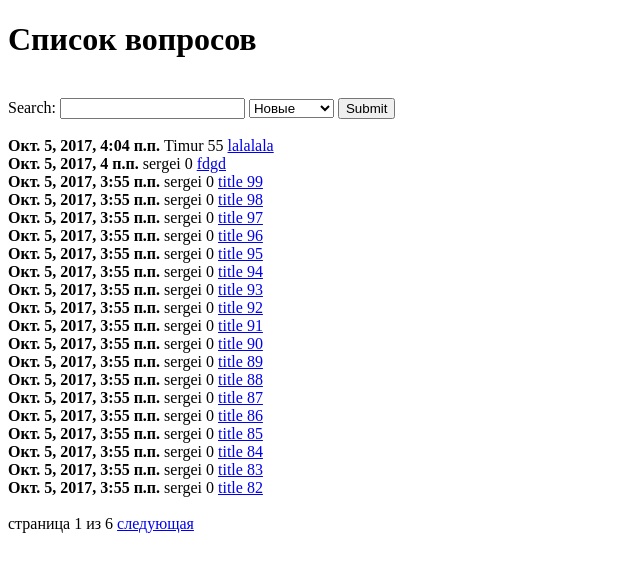
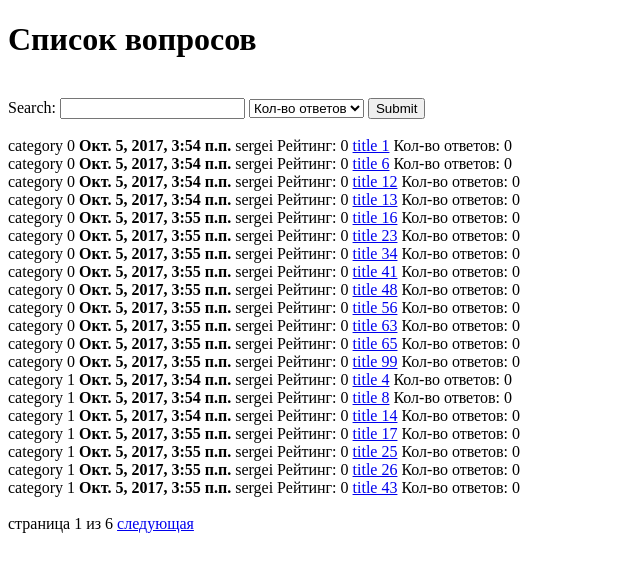
Before and after one commit to Sergey12S/Questions_and_Answers, a Django app: page /questions/ in a window 1280 px wide. Shown: the part 104-676 px from the top of the page, without its empty margins (0-640 px from the left). Run offline with Django 3.2, Linux system fonts and the light colour scheme; data comes from the database, SQL or seed files in the repository; both versions use the stored data as it was after the commit.

Commit message:
add model Category

```diff
--- a/project/questions/admin.py
+++ b/project/questions/admin.py
@@ -1,7 +1,9 @@
 from django.contrib import admin
-from .models import Question, Answer
+from .models import Question, Answer, Category
 
 
 admin.site.register(Question)
 
 admin.site.register(Answer)
+
+admin.site.register(Category)
--- a/project/questions/forms.py
+++ b/project/questions/forms.py
@@ -15,8 +15,9 @@ class AnswerAdd(forms.ModelForm):  # !
 class QuestionListForm(forms.Form):
 
     search = forms.CharField(required=False)
-    sort_field = forms.ChoiceField(choices=(('-created_at', 'Новые'), ('created_at', u'Старые'),
-                                            ('title', u'Заголовок')), required=False)
+    sort_field = forms.ChoiceField(choices=(('-answers_count', u'Кол-во ответов'), ('-created_at', 'Новые'),
+                                            ('created_at', u'Старые'), ('title', u'Заголовок'),
+                                            ('category', u'Категория')), required=False)
 
     """
     def clean_search(self):
--- a/project/questions/models.py
+++ b/project/questions/models.py
@@ -1,14 +1,27 @@
 from django.db import models
 from django.conf import settings
+
+
+class Category(models.Model):
+
+    name = models.CharField(verbose_name=u'название', max_length=50)
+
+    class Meta:
+        verbose_name = u'Категория'
+        verbose_name_plural = u'Категории'
+
+    def __str__(self):
+        return self.name
 
 
 class Question(models.Model):
 
     author = models.ForeignKey(settings.AUTH_USER_MODEL)
-    title = models.CharField(max_length=255)
-    text = models.TextField()
-    created_at = models.DateTimeField(auto_now_add=True)
-    rating = models.PositiveIntegerField(default=0)
+    title = models.CharField(max_length=255, verbose_name=u'заголовок')
+    text = models.TextField(verbose_name=u'описание')
+    created_at = models.DateTimeField(auto_now_add=True, verbose_name=u'дата создания')
+    rating = models.PositiveIntegerField(default=0, verbose_name=u'рейтинг')
+    category = models.ForeignKey(Category)
 
     def __unicode__(self):
         return self.title
@@ -22,8 +35,8 @@ class Question(models.Model):
 class Answer(models.Model):
 
     question = models.ForeignKey(Question, related_name='answers')
-    text = models.TextField()
-    created_at = models.DateTimeField(auto_now_add=True)
+    text = models.TextField(verbose_name=u'ответ')
+    created_at = models.DateTimeField(auto_now_add=True, verbose_name=u'дата создания')
     author = models.ForeignKey(settings.AUTH_USER_MODEL)
 
     class Meta:
--- a/project/questions/templates/question_detail.html
+++ b/project/questions/templates/question_detail.html
@@ -8,6 +8,7 @@
     {{ question.text }}<br/>
     {{ question.author }}<br/>
     {{ question.rating }}<br/><br/>
+    {{ question.category }}<br/>
 
     {% if request.user.is_authenticated %}
     <h2>Добавить комментарий:</h2>
--- a/project/questions/templates/question_list.html
+++ b/project/questions/templates/question_list.html
@@ -16,8 +16,9 @@
     </form><br/>
 
     {% for question in object_list %}
-        <b>{{ question.created_at }}</b> {{ question.author }} {{ question.rating }}
-    <a href="{% url 'question_detail' pk=question.id %}">{{ question.title }}</a><br/>
+        {{ question.category }}  <b>{{ question.created_at }}</b> {{ question.author }} Рейтинг: {{ question.rating }}
+    <a href="{% url 'question_detail' pk=question.id %}">{{ question.title }}</a>
+    Кол-во ответов: {{ question.answers_count }}<br/>
     {% endfor %}<br/>
 
 
--- a/project/questions/views.py
+++ b/project/questions/views.py
@@ -6,6 +6,7 @@ from .forms import QuestionListForm, SignUpForm, AnswerAdd
 from django.shortcuts import resolve_url, redirect
 from django.contrib.auth.models import User
 from django.contrib.auth.decorators import login_required
+from django.db.models import Count
 
 
 class SignUp(CreateView):
@@ -20,7 +21,7 @@ class QuestionCreate(CreateView):
     """Страница создания вопроса"""
     model = Question
     template_name = "question_create.html"
-    fields = ('title', 'text')
+    fields = ('title', 'text', 'category')
 
     def form_valid(self, form):
         form.instance.author = self.request.user
@@ -75,6 +76,7 @@ class QuestionList(ListView):
             queryset = queryset.filter(title=self.form.cleaned_data['search'])
         if self.form.cleaned_data.get('sort_field'):
             queryset = queryset.order_by(self.form.cleaned_data['sort_field'])
+        queryset = queryset.annotate(answers_count=Count('answers__id'))
         return queryset
 
     def get_context_data(self, **kwargs):
--- a/project/templates/index.html
+++ b/project/templates/index.html
@@ -6,8 +6,10 @@
 <br/>
 <h1>Популярные вопросы:</h1>
 {% for q in object_list %}
-    {{ q.author }} {{ q.rating }}
+    {{ q.category }} {{ q.author }} Рейтинг: {{ q.rating }}
     <a href="{% url 'question_detail' pk=q.id %}">{{ q.title }}</a><br/>
 {% endfor %}
 
+<h1>Самые обсуждаемые:</h1>
+
 {% endblock %}
```
Also changed, not shown: project/db.sqlite3, project/questions/migrations/0009_auto_20171005_1457.py (added), project/questions/migrations/0010_auto_20171005_1457.py (added), project/questions/migrations/0011_auto_20171005_1537.py (added), project/questions/migrations/0012_auto_20171005_1546.py (added).
